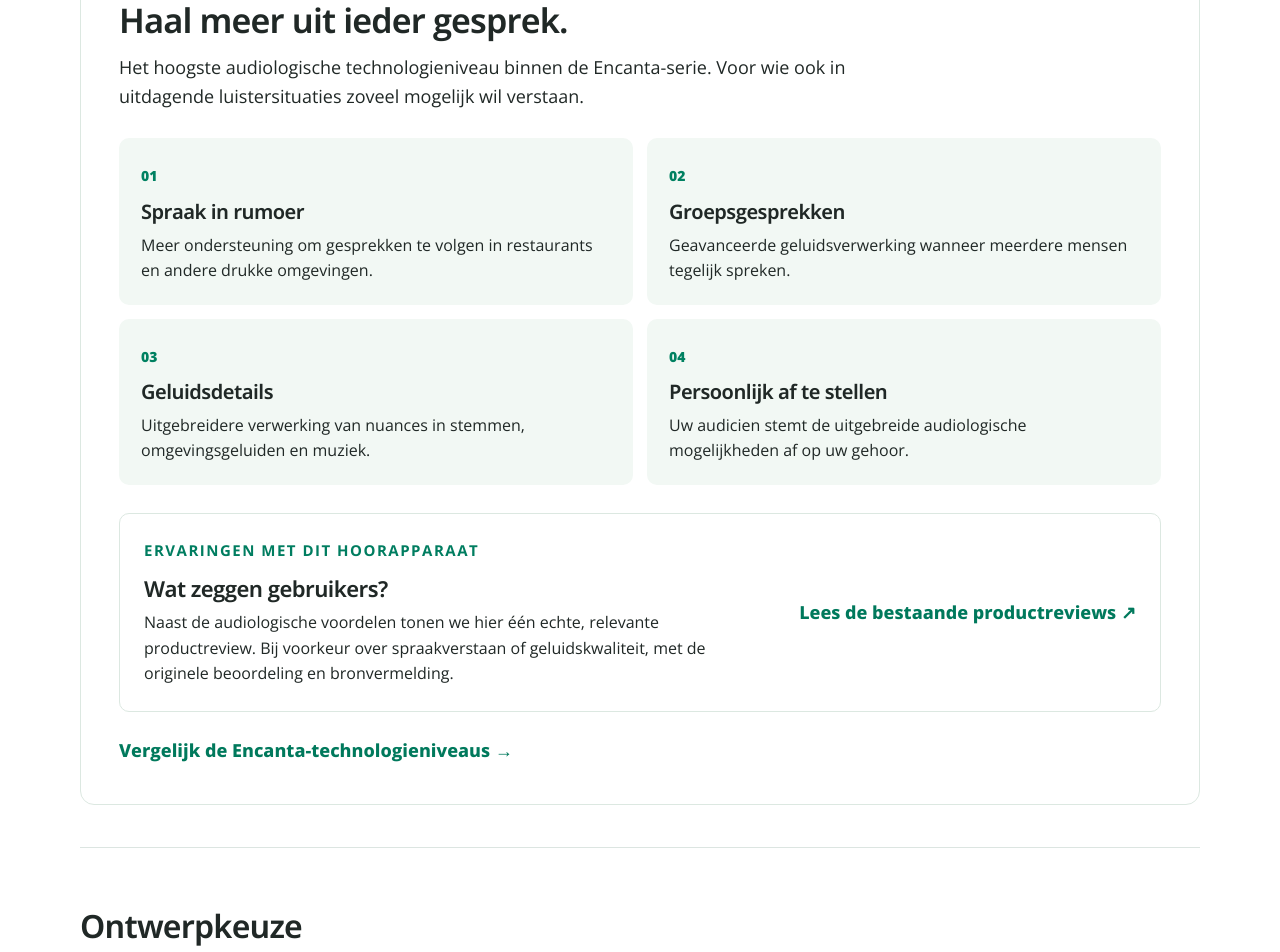
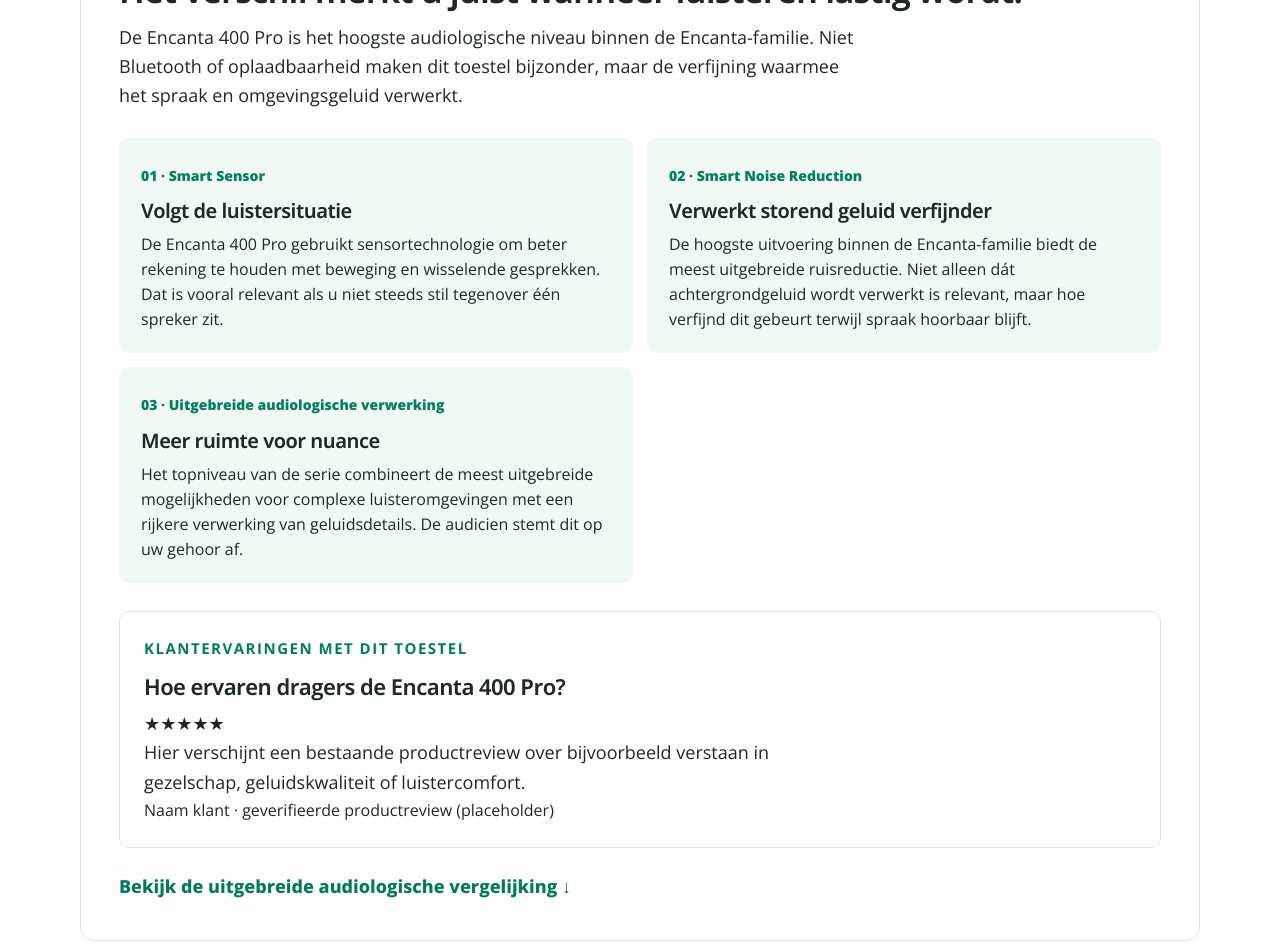
Before and after one commit to jo0stjo0st/oogvoororen-cro, a Next.js app: page /experimenten/producthighlights in a window 1280 px wide. Shown: the part 340-1292 px from the top of the page. Built offline with nearby package versions, Linux system fonts and the light colour scheme.

Commit message:
Replace generic highlights with Encanta-specific audiology and inline review placeholder

```diff
--- a/src/app/experimenten/producthighlights/page.tsx
+++ b/src/app/experimenten/producthighlights/page.tsx
@@ -1,29 +1,34 @@
 import Link from "next/link";
-import { product } from "@/features/products/data";
 
-const highlights=[
-  {title:"Spraak in rumoer",body:"Meer ondersteuning om gesprekken te volgen in restaurants en andere drukke omgevingen."},
-  {title:"Groepsgesprekken",body:"Geavanceerde geluidsverwerking wanneer meerdere mensen tegelijk spreken."},
-  {title:"Geluidsdetails",body:"Uitgebreidere verwerking van nuances in stemmen, omgevingsgeluiden en muziek."},
-  {title:"Persoonlijk af te stellen",body:"Uw audicien stemt de uitgebreide audiologische mogelijkheden af op uw gehoor."},
+const technologies = [
+  {name:"Smart Sensor",benefit:"Volgt de luistersituatie",description:"De Encanta 400 Pro gebruikt sensortechnologie om beter rekening te houden met beweging en wisselende gesprekken. Dat is vooral relevant als u niet steeds stil tegenover één spreker zit."},
+  {name:"Smart Noise Reduction",benefit:"Verwerkt storend geluid verfijnder",description:"De hoogste uitvoering binnen de Encanta-familie biedt de meest uitgebreide ruisreductie. Niet alleen dát achtergrondgeluid wordt verwerkt is relevant, maar hoe verfijnd dit gebeurt terwijl spraak hoorbaar blijft."},
+  {name:"Uitgebreide audiologische verwerking",benefit:"Meer ruimte voor nuance",description:"Het topniveau van de serie combineert de meest uitgebreide mogelijkheden voor complexe luisteromgevingen met een rijkere verwerking van geluidsdetails. De audicien stemt dit op uw gehoor af."},
 ];
 export default function ProductHighlights(){
  return <main className="wide cro-highlights-page">
    <p><Link href="/">Terug naar de CRO-werkplaats</Link></p>
-   <p className="eyebrow">Hoofdstuk 4 · nieuw productblok direct na de hero</p>
+   <p className="eyebrow">Hoofdstuk 4 · direct onder de producthero</p>
    <h1>Waarom kiezen voor de Encanta 400 Pro?</h1>
-   <p>Een compact productinhoudelijk blok vóór de uitleg over Oogvoororen, de prijscalculator en de uitgebreide vergelijking.</p>
+   <p>Een compacte, productspecifieke introductie vóór de uitleg over Oogvoororen en de prijscalculator.</p>
    <section className="cro-highlight-panel">
      <p className="eyebrow">Bernafon Encanta 400 Pro</p>
-     <h2>Haal meer uit ieder gesprek.</h2>
-     <p className="cro-highlight-intro">Het hoogste audiologische technologieniveau binnen de Encanta-serie. Voor wie ook in uitdagende luistersituaties zoveel mogelijk wil verstaan.</p>
-     <div className="cro-highlight-grid">{highlights.map((h,i)=><article key={h.title}><span className="cro-highlight-number">0{i+1}</span><h3>{h.title}</h3><p>{h.body}</p></article>)}</div>
+     <h2>Het verschil merkt u juist wanneer luisteren lastig wordt.</h2>
+     <p className="cro-highlight-intro">De Encanta 400 Pro is het hoogste audiologische niveau binnen de Encanta-familie. Niet Bluetooth of oplaadbaarheid maken dit toestel bijzonder, maar de verfijning waarmee het spraak en omgevingsgeluid verwerkt.</p>
+     <div className="cro-highlight-grid">{technologies.map((t,i)=><article key={t.name}><span className="cro-highlight-number">0{i+1} · {t.name}</span><h3>{t.benefit}</h3><p>{t.description}</p></article>)}</div>
      <div className="cro-highlight-review">
-       <div><p className="eyebrow">Ervaringen met dit hoorapparaat</p><h3>Wat zeggen gebruikers?</h3><p>Naast de audiologische voordelen tonen we hier één echte, relevante productreview. Bij voorkeur over spraakverstaan of geluidskwaliteit, met de originele beoordeling en bronvermelding.</p></div>
-       <a href={product.source+"#reviews"} target="_blank" rel="noreferrer">Lees de bestaande productreviews ↗</a>
+       <div>
+         <p className="eyebrow">Klantervaringen met dit toestel</p>
+         <h3>Hoe ervaren dragers de Encanta 400 Pro?</h3>
+         <div className="cro-highlight-review-placeholder" aria-label="Voorbeeld van de plaatsing van een bestaande klantreview">
+           <span aria-hidden="true">★★★★★</span>
+           <blockquote>Hier verschijnt een bestaande productreview over bijvoorbeeld verstaan in gezelschap, geluidskwaliteit of luistercomfort.</blockquote>
+           <p>Naam klant · geverifieerde productreview (placeholder)</p>
+         </div>
+       </div>
      </div>
-     <p className="cro-highlight-bottom"><Link href="/experimenten/productinformatie">Vergelijk de Encanta-technologieniveaus →</Link></p>
+     <p className="cro-highlight-bottom"><Link href="/experimenten/productinformatie">Bekijk de uitgebreide audiologische vergelijking ↓</Link></p>
    </section>
-   <section className="section"><h2>Ontwerpkeuze</h2><p>De highlights staan bewust vóór de dienstverlening en prijsberekening. De volledige audiologische vergelijking en technische specificaties blijven in het latere informatieblok. We voegen pas een letterlijk reviewcitaat toe nadat de exacte tekst en bron zijn gecontroleerd.</p></section>
+   <section className="section"><h2>Opbouw binnen de productpagina</h2><p>Dit blok introduceert de specifieke audiologische technologie. Verderop op dezelfde productpagina volgen de volledige vergelijking, bestaande reviews, technische gegevens en handleidingen. De reviewtekst hierboven is uitsluitend een UI-placeholder.</p></section>
  </main>;
 }
```
